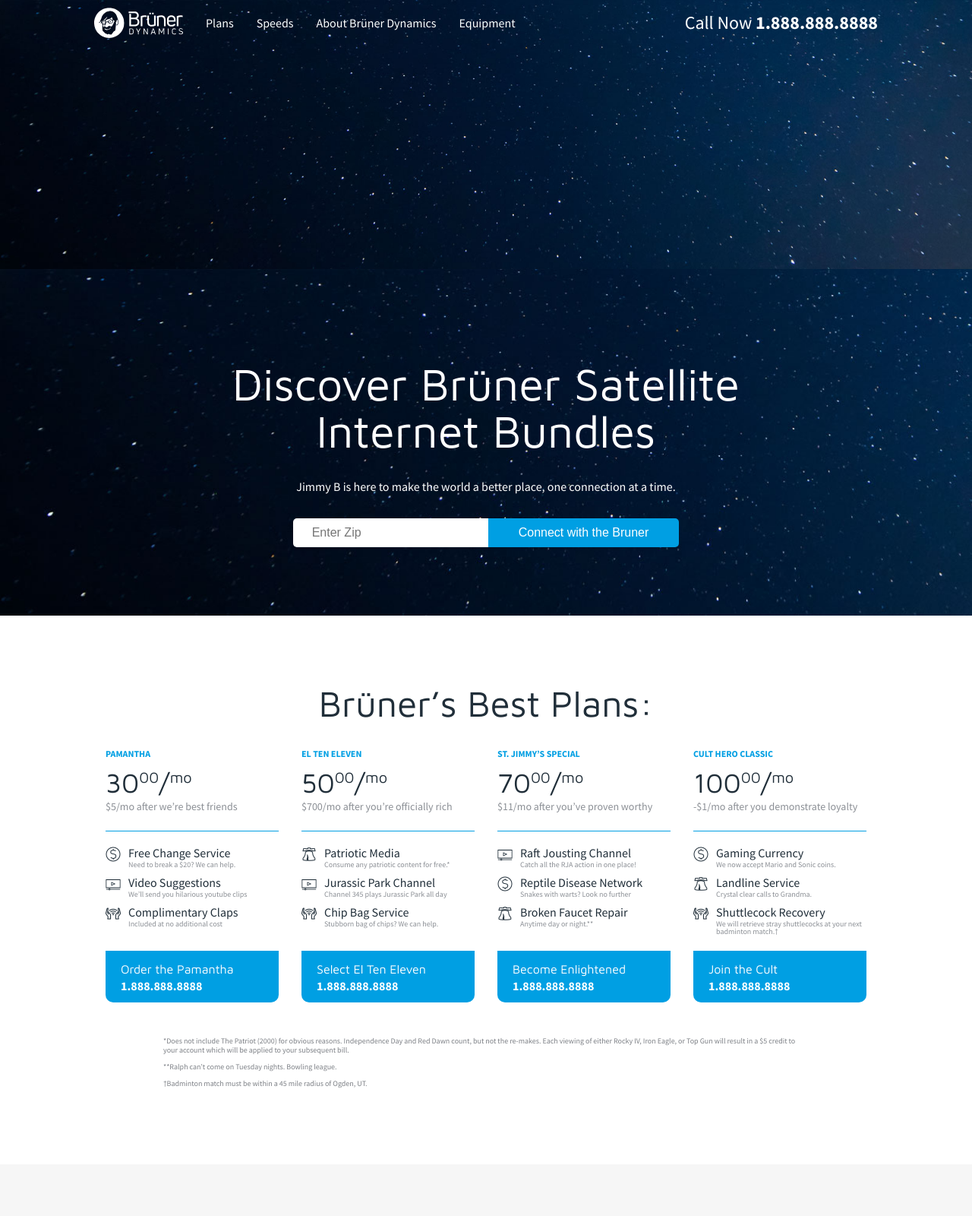
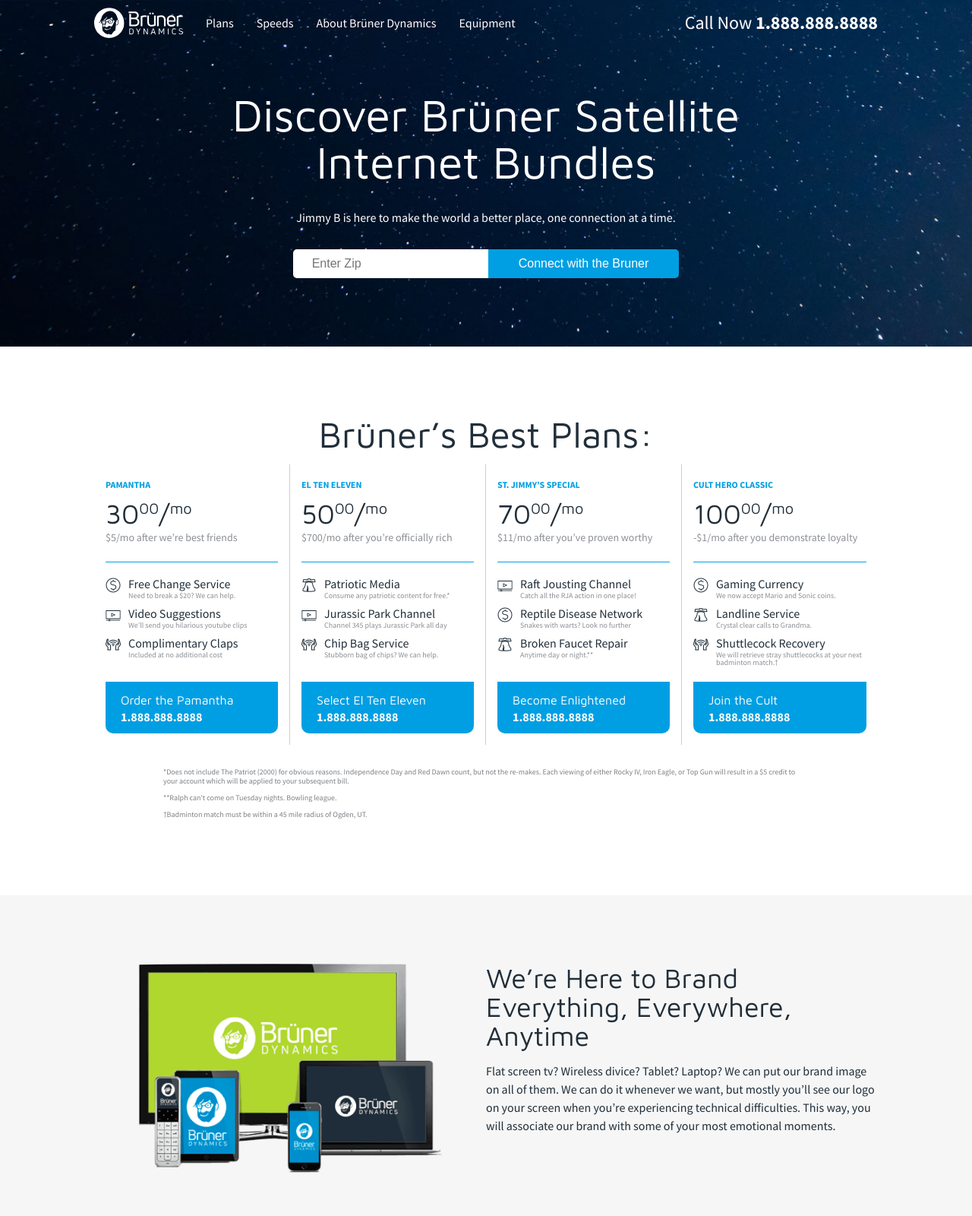
Before and after one commit to cadekynaston/gatsby-bruner-dynamics, a Gatsby site: page / in a window 1280 px wide. Shown: the top 1600 px of the page at 76% size. Built offline with nearby package versions, Linux system fonts and the light colour scheme; Gatsby itself is replaced by a stand-in of ours.

Commit message:
added gatsby image to sbs and header

```diff
--- a/src/components/Faq.js
+++ b/src/components/Faq.js
@@ -56,7 +56,7 @@ class Faq extends React.Component {
 
     this.setState(prevState => ({
       open: !prevState.open,
-    }), console.log(this.state))
+    }))
   }
 
   render() {
--- a/src/components/Nav.js
+++ b/src/components/Nav.js
@@ -32,11 +32,6 @@ const StyledNav = styled.nav`
   align-items: center;
   max-width: ${theme.maxWidth};
   top: 0;
-
-  ${media.medium} {
-    padding-left: 15px;
-    padding-right: 15px;
-  }
 `
 
 const LogoNavContainer = styled.div`
--- a/src/components/PackageCard.js
+++ b/src/components/PackageCard.js
@@ -4,16 +4,21 @@ import styled from "@emotion/styled"
 import PriceComponent from './PriceComponent'
 import PackageFeature from './PackageFeature'
 import PackageOrderButton from './PackageOrderButton'
+import seeMoreIcon from '../images/see-more-icon.svg'
 import { theme, media } from '../styles'
 
 const PackageCardElement = styled.div`
   padding: 15px;
   width: 100%;
   position: relative;
-  /* border-right: 1px solid ${theme.colors.borderGray}; */
+  border-right: ${props => props.noborder ? 'none' : `1px solid ${theme.colors.borderGray}` };
 
   &:hover {
     box-shadow: 0 10px 20px rgba(0,0,0,0.19), 0 6px 6px rgba(0,0,0,0.23);
+  }
+
+  ${media.medium} {
+    border-right: none;
   }
 
   ${media.small} {
@@ -58,11 +63,16 @@ const SeeMoreButton = styled.p`
   }
 
   ${media.small} {
-    display: block;
+    display: flex;
+    align-items: center;
   }
 `
 
-
+const SeeMore = styled.img`
+  margin-left: 3px;
+  margin-top: 2px;
+  transform: ${props => props.seeMore ? 'rotate(180deg)' : 'rotate(0)'};
+`
 class PackageCard extends React.Component {
 
   constructor() {
@@ -93,11 +103,13 @@ class PackageCard extends React.Component {
   render() {
 
     const packageData = this.props.packageData
+    const packageFeatures = packageData.packageDetails.map((detail, i) => <PackageFeature key={i} details={detail} />)
 
     return (
       <PackageCardElement
         onMouseEnter={this.handleMouseEnter}
-        onMouseLeave={this.handleMouseLeave} >
+        onMouseLeave={this.handleMouseLeave}
+        noborder={this.props.noborder} >
         <PackageName hovered={this.state.packageHover} >{packageData.name}</PackageName>
         <PriceComponent
           priceDollars={packageData.priceDollars}
@@ -106,9 +118,7 @@ class PackageCard extends React.Component {
         <PackageFeatureContainer
          seeMore={this.state.seeMore}>
           <ColorLine hovered={this.state.packageHover}/>
-          <PackageFeature details={packageData.packageDetails[0]} />
-          <PackageFeature details={packageData.packageDetails[1]} />
-          <PackageFeature details={packageData.packageDetails[2]} />
+          {packageFeatures}
         </PackageFeatureContainer>
         <PackageOrderButton
           bgColor={this.state.packageHover ? theme.colors.green: theme.colors.blue}
@@ -116,6 +126,7 @@ class PackageCard extends React.Component {
 
         <SeeMoreButton onClick={this.handleSeeMore}>
           {this.state.seeMore ? 'See Less' : 'See More'}
+          <SeeMore src={seeMoreIcon} seeMore={this.state.seeMore} />
         </SeeMoreButton>
       </PackageCardElement>
     )
--- a/src/components/PackageCards.js
+++ b/src/components/PackageCards.js
@@ -24,7 +24,7 @@ const PackageCards = () => (
         <PackageCard packageData={packages.standard.pamantha} />
         <PackageCard packageData={packages.standard.elTenEleven} />
         <PackageCard packageData={packages.standard.jimmySpecial} />
-        <PackageCard packageData={packages.standard.cultHeroClassic} />
+        <PackageCard packageData={packages.standard.cultHeroClassic} noborder={true} />
       </Columns>
       <PackageCardLegalContainer>
         <PackageCardLegal className="legal">*Does not include The Patriot (2000) for obvious reasons. Independence Day and Red Dawn count, but not the re-makes. Each viewing of either Rocky IV, Iron Eagle, or Top Gun will result in a $5 credit to your account which will be applied to your subsequent bill. </PackageCardLegal>
--- a/src/components/SideBySide.js
+++ b/src/components/SideBySide.js
@@ -1,16 +1,13 @@
 import React from "react"
 import styled from "@emotion/styled"
 
+import Image from './Image'
 import { media, Row, Container } from '../styles'
 
 const SidebySideContainer = styled.div`
   display: flex;
   flex-direction: row;
   flex-wrap: wrap;
-`
-
-const SideBySideImage = styled.img`
-  max-width: 100%;
 `
 
 const ContentContainer = styled.div`
@@ -30,14 +27,14 @@ const ImageContainer = styled.div`
   }
 `
 
-const SideBySide = ({ bgColor, image, children }) => {
+const SideBySide = ({ bgColor, image, children}) => {
 
   return (
     <Row bgColor={bgColor}>
       <Container>
         <SidebySideContainer>
           <ImageContainer>
-            <SideBySideImage src={image} />
+            <Image filename={image} classes='gatsby-sbs-image' />
           </ImageContainer>
           <ContentContainer>
             {children}
--- a/src/components/header.js
+++ b/src/components/header.js
@@ -1,23 +1,33 @@
 import React from "react"
 import styled from "@emotion/styled"
 
-import bgImage from '../images/stars-bg.png'
+import Image from '../components/Image'
 import { theme, Container, Row, media } from '../styles'
 import ZipCheck from './ZipCheck'
 
 const StyledRow = styled(Row)`
-  background-color: ${theme.colors.pink};
-  background-image: url(${bgImage});
-  background-size: cover;
+  position: relative;
+  padding-left: 0;
+  padding-right: 0;
+`
+
+const AbsoluteBgContainer = styled.div`
+  height: 100%;
+  width: 100%;
+  background-color: red;
+  position: absolute;
 
 `
 
 const StyledContainer = styled(Container)`
   padding-top: 120px;
+  position: relative;
 `
 
 const StyledHeader = styled.header`
   text-align: center;
+  padding-left: .975rem;
+  padding-right: .975rem;
 `
 
 const StyledH1 = styled.h1`
@@ -40,8 +50,11 @@ const SubHeading = styled.p`
   }
 `
 
-const Header = () => (
+const Header = ({ bgImage }) => (
   <StyledRow>
+    <AbsoluteBgContainer>
+      <Image filename={bgImage} classes='gatsby-header-img' />
+    </AbsoluteBgContainer>
     <StyledContainer>
       <StyledHeader>
         <StyledH1>
--- a/src/components/image.js
+++ b/src/components/image.js
@@ -13,20 +13,44 @@ import Img from "gatsby-image"
  * - `StaticQuery`: https://gatsby.dev/staticquery
  */
 
-const Image = () => (
+const Image = props => (
   <StaticQuery
     query={graphql`
       query {
-        placeholderImage: file(relativePath: { eq: "stars-bg.png" }) {
-          childImageSharp {
-            fluid(maxWidth: 1200) {
-              ...GatsbyImageSharpFluid
+        images: allFile {
+          edges {
+            node {
+              relativePath
+              name
+              childImageSharp {
+                sizes(maxWidth: 1200) {
+                  ...GatsbyImageSharpSizes
+                }
+              }
             }
           }
         }
       }
     `}
-    render={data => <Img fluid={data.placeholderImage.childImageSharp.fluid} />}
+
+    render={(data) => {
+
+      const image = data.images.edges.find(n => {
+        return n.node.relativePath.includes(props.filename);
+      });
+
+      if (!image) { return null; }
+
+      const imageSizes = image.node.childImageSharp.sizes;
+
+      return (
+        <Img
+          alt={props.alt}
+          sizes={imageSizes}
+          className={props.classes}
+        />
+      );
+    }}
   />
 )
 export default Image
--- a/src/pages/index.js
+++ b/src/pages/index.js
@@ -10,24 +10,19 @@ import Cta from '../components/Cta'
 import Faq from '../components/Faq'
 import BorderBox from '../components/BorderBox'
 import ContentBox from '../components/ContentBox'
-import devices from '../images/devices.png'
-import satellite from '../images/satellite.png'
 import faqData from '../data/faq'
 import { theme } from "../styles"
-import Image from '../components/image';
 
 const IndexPage = () => (
   <Layout>
 
-    <Image />
-
-    <Header />
+    <Header bgImage='stars-bg.png' />
 
     <PackageCards />
 
     <SideBySide
       bgColor={theme.colors.lightGray}
-      image={devices} >
+      image='devices.png' >
       <h3>We’re Here to Brand Everything, Everywhere, Anytime</h3>
       <p>Flat screen tv? Wireless divice? Tablet? Laptop? We can put our brand image on all of them. We can do it whenever we want, but mostly you’ll see our logo on your screen when you’re experiencing technical difficulties. This way, you will associate  our brand with some of your most emotional moments.</p>
     </SideBySide>
@@ -44,7 +39,7 @@ const IndexPage = () => (
     <Cta bgColor={theme.colors.blue} />
 
     <SideBySide
-      image={satellite} >
+      image='satellite.png' >
       <h3>What is a Brüner?</h3>
       <p className='margin-bottom-25'>You might as well ask what salt tastes like or how water feels. Until you’ve interacted with a Brüner first hand, you can only imagine how great you’ll feel. A warm handshake, a compliment, a rubix cube coaching session, or just a chat about your weekend will leave you feeling better about your self and the world in general. </p>
       <p className='margin-bottom-25'>Brüner Dynamics is on course to change the world:</p>
--- a/src/styles/Global.js
+++ b/src/styles/Global.js
@@ -130,9 +130,20 @@ const GlobalStyles = () => (
 
     .max-width-500 {
       max-width: 500px;
-      margin: 0 auto;
+      margin-left: auto;
+      margin-right: auto;
     }
 
+    .gatsby-sbs-image {
+      max-width: 400px;
+      margin-left: auto;
+      margin-right: auto;
+    }
+
+    .gatsby-header-img {
+      height: 100%;
+      width: 100%;
+    }
   `}
   />
 )
```
Also changed, not shown: src/components/BackgroundImage.js (added, +21 -0 lines), src/images/see-more-icon.svg (added).
